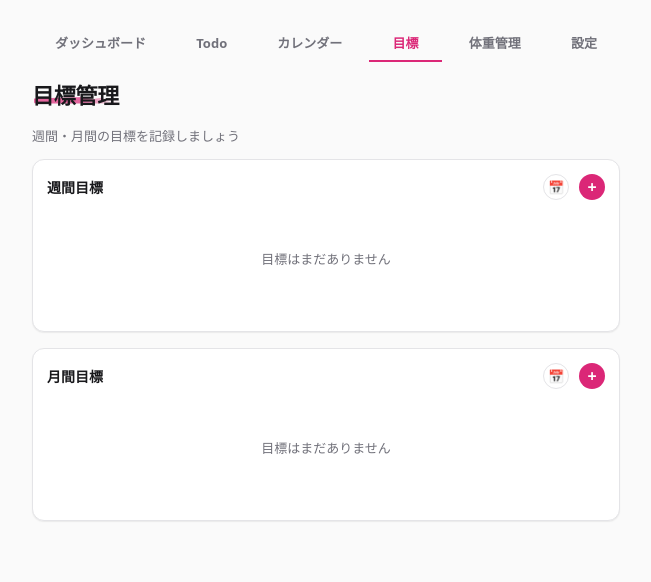
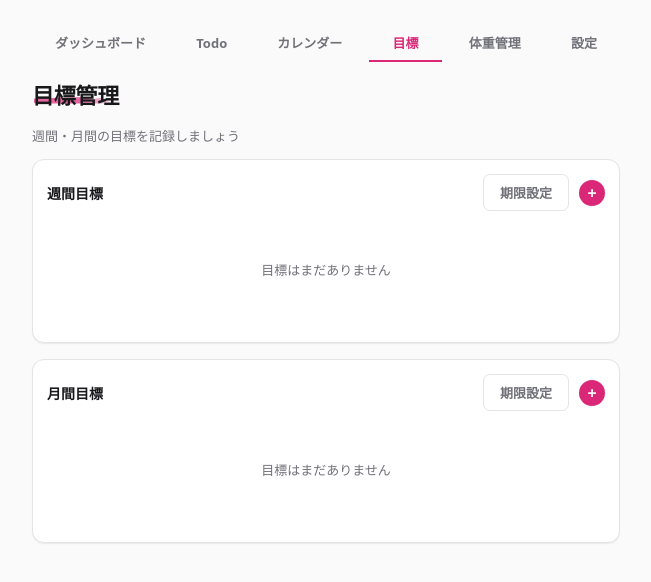
Before and after one commit to fumaalex0507-ops/Todo, a React (Vite) app: page / in a window 1280 px wide. Both pictures are taken after a click on the button "目標". Shown: the top 582 px of the page, without its empty margins (314-965 px from the left). Built offline with nearby package versions, Linux system fonts and the light colour scheme.

Commit message:
Revert "目標の期限設定をカレンダーアイコンから直接開けるように変更"
This reverts commit 10a27401070b33e7fb8095b40a3cb695cee3758b.

```diff
--- a/src/App.css
+++ b/src/App.css
@@ -657,13 +657,14 @@
   color: var(--text-muted);
 }
 
-.dashboard-card__add-btn,
-.dashboard-card__icon-btn {
+.dashboard-card__add-btn {
   flex-shrink: 0;
   width: 26px;
   height: 26px;
   border-radius: 50%;
   border: none;
+  background: var(--page-theme);
+  color: #fff;
   font-size: 16px;
   font-weight: 700;
   line-height: 1;
@@ -672,23 +673,8 @@
   justify-content: center;
 }
 
-.dashboard-card__add-btn {
-  background: var(--page-theme);
-  color: #fff;
-}
-
 .dashboard-card__add-btn:hover {
   filter: brightness(1.08);
-}
-
-.dashboard-card__icon-btn {
-  background: transparent;
-  border: 1px solid var(--border);
-  font-size: 13px;
-}
-
-.dashboard-card__icon-btn:hover {
-  background: var(--bg);
 }
 
 .weather-tiles {
--- a/src/components/GoalsSection.tsx
+++ b/src/components/GoalsSection.tsx
@@ -1,4 +1,4 @@
-import { useRef, useState } from 'react'
+import { useState } from 'react'
 import { useGoals } from '../hooks/useGoals'
 import { useGoalDeadlines } from '../hooks/useGoalDeadlines'
 import { formatMonthDay } from '../lib/date'
@@ -18,20 +18,14 @@ export function GoalsSection() {
     weekly: false,
     monthly: false,
   })
-  const deadlineInputRefs = useRef<Record<GoalPeriod, HTMLInputElement | null>>({
-    weekly: null,
-    monthly: null,
-  })
 
   const toggleForm = (period: GoalPeriod) => {
     setOpenForms((prev) => ({ ...prev, [period]: !prev[period] }))
     if (editingGoal?.period === period) setEditingGoal(null)
   }
 
-  const openDeadlinePicker = (period: GoalPeriod) => {
-    setOpenDeadlines((prev) => ({ ...prev, [period]: true }))
-    // 入力欄が描画された直後にネイティブのカレンダーを開く
-    requestAnimationFrame(() => deadlineInputRefs.current[period]?.showPicker?.())
+  const toggleDeadline = (period: GoalPeriod) => {
+    setOpenDeadlines((prev) => ({ ...prev, [period]: !prev[period] }))
   }
 
   const handleReorder = (draggedId: string, targetId: string) => {
@@ -57,12 +51,11 @@ export function GoalsSection() {
           </h2>
           <button
             type="button"
-            className="dashboard-card__icon-btn"
-            aria-label="期限を設定"
+            className="btn btn--ghost"
             aria-expanded={isDeadlineOpen}
-            onClick={() => openDeadlinePicker(period)}
+            onClick={() => toggleDeadline(period)}
           >
-            📅
+            {isDeadlineOpen ? '閉じる' : '期限設定'}
           </button>
           <button
             type="button"
@@ -78,17 +71,10 @@ export function GoalsSection() {
           <label className="dashboard-card__deadline-field">
             <span>期限</span>
             <input
-              ref={(el) => {
-                deadlineInputRefs.current[period] = el
-              }}
               type="date"
               className="dashboard-card__deadline"
               value={deadlines[period] ?? ''}
-              onChange={(e) => {
-                const value = e.target.value || null
-                setDeadline(period, value)
-                if (value) setOpenDeadlines((prev) => ({ ...prev, [period]: false }))
-              }}
+              onChange={(e) => setDeadline(period, e.target.value || null)}
             />
           </label>
         )}
```
